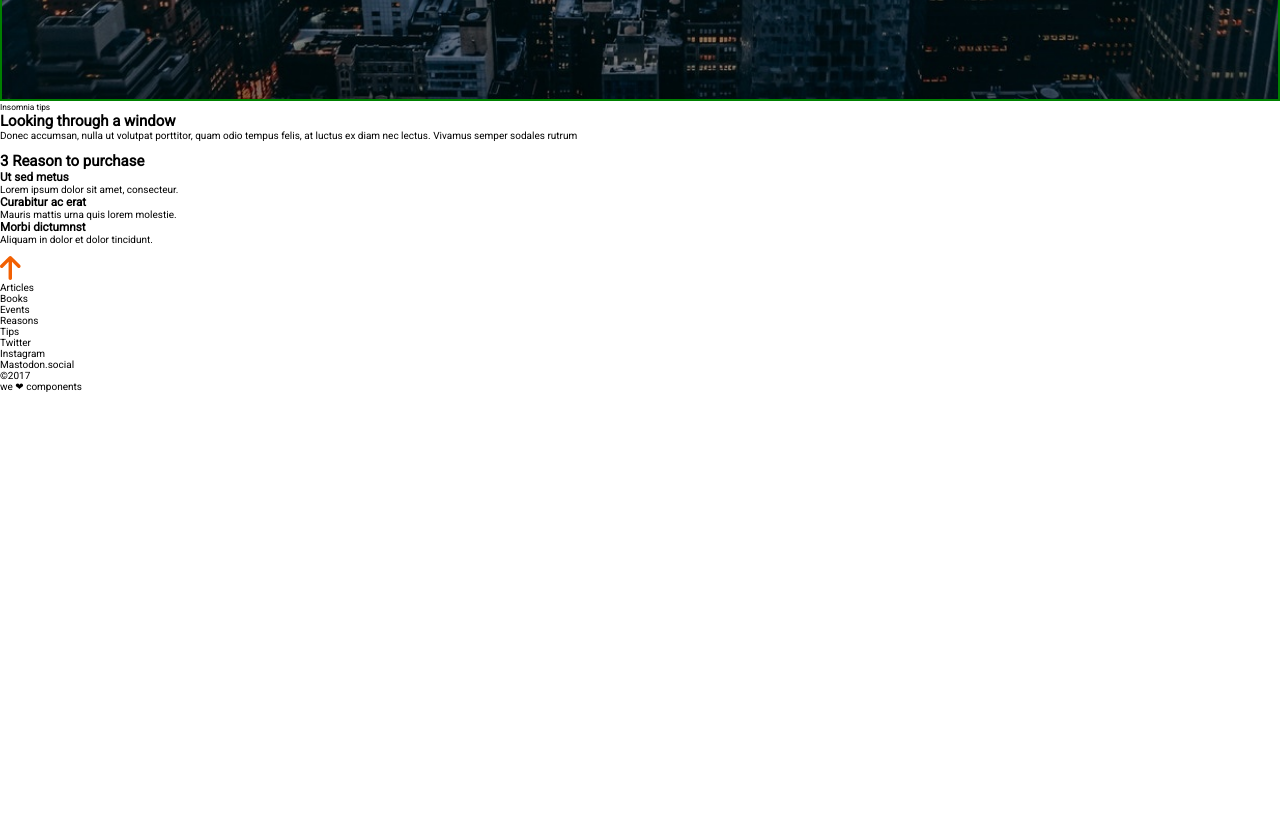
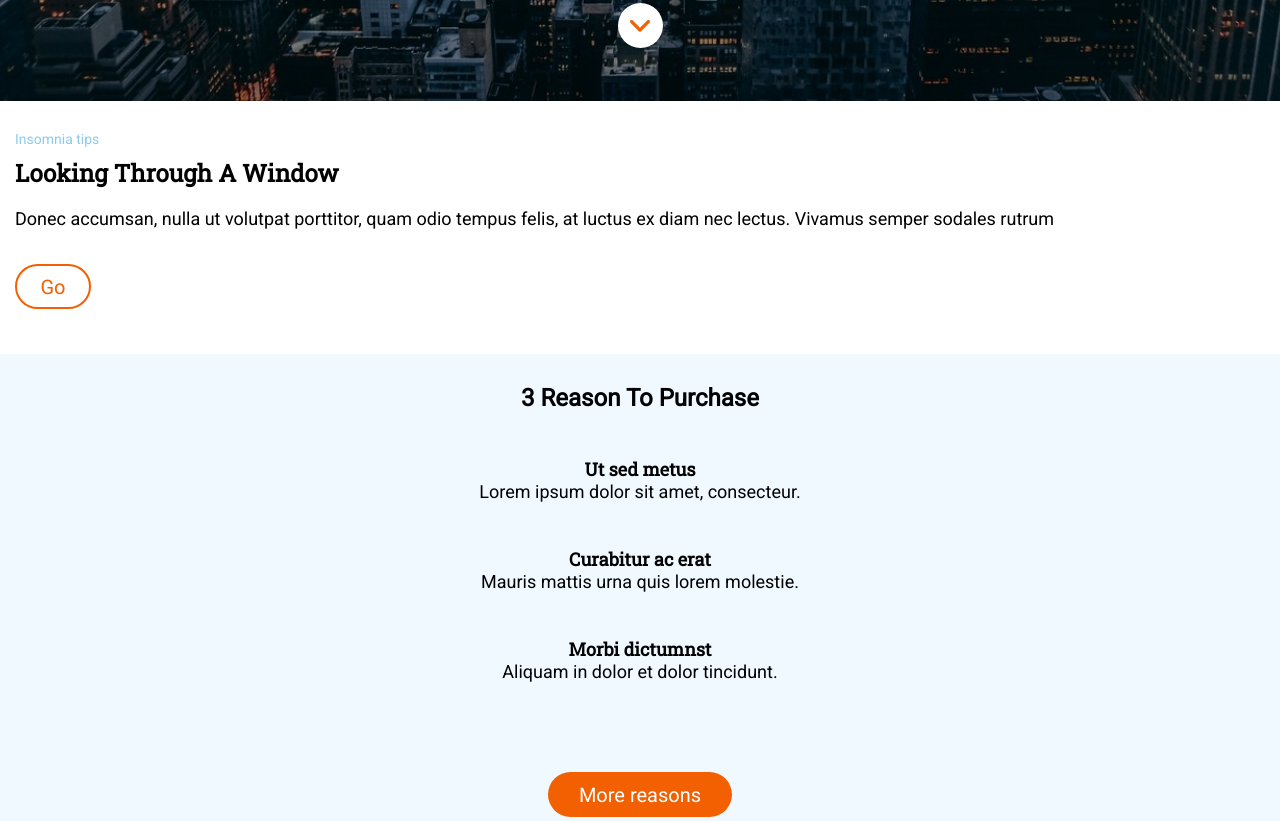
Before and after one commit to Adalab/evaluacion-final-modulo-1-YolandaVergara, a website: page docs/index.html in a window 1280 px wide. Shown: the part 699-1520 px from the top of the page. Before the commit the page ends 1091 px from the top, so only its background shows below. Drawn offline with Linux system fonts and the light colour scheme; files whose address does not match are found by name.

Commit message:
update branches

```diff
--- a/docs/index.html
+++ b/docs/index.html
@@ -6,7 +6,7 @@
         <meta name="viewport" content="width=device-width, initial-scale=1.0"
         />
         <meta http-equiv="X-UA-Compatible" content="ie=edge" />
-        <link href="https://fonts.googleapis.com/css?family=Roboto&display=swap"
+        <link href="https://fonts.googleapis.com/css?family=Roboto|Roboto+Slab&display=swap"
         rel="stylesheet">
         <link rel="stylesheet" href="./assets/css/main.css" />
         <title>Anonymous Proxy</title>
@@ -19,31 +19,40 @@
             class="header__text">
                  <h1 class="header__text__h1">Anonymous Proxy</h1>
 
-                <p class="header__text__p">In hac habitasse platea dictumst.</p> <a href="#" class="header__text__link"><img src=".assets/images/ico-scroll.down.svg" alt="Enlace al pie de pagina"
-        title="Enlace al pie de página"></a>
+                <p class="header__text__p">In hac habitasse platea dictumst.</p> <a href="#" class="header__text__link"><img src="./assets/images/ico-scroll-down.svg" alt="Enlace al pie de pagina"
+        title="Enlace al pie de página" class="header__text__link--image"></a>
 
                 </div>
         </header>
-        <main> <small>Insomnia tips</small>
+        <main class="main"> <small class="main__small">Insomnia tips</small>
 
-             <h2>Looking through a window</h2>
+             <h2 class="main__h2">Looking through a window</h2>
 
-            <p>Donec accumsan, nulla ut volutpat porttitor, quam odio tempus felis, at
-                luctus ex diam nec lectus. Vivamus semper sodales rutrum</p> <a href="#">Go</a>
+            <p class="main__p">Donec accumsan, nulla ut volutpat porttitor, quam odio tempus felis, at
+                luctus ex diam nec lectus. Vivamus semper sodales rutrum</p> <a href="#"
+            class="main__button">Go</a>
 
         </main>
-        <section>
-             <h2>3 Reason to purchase</h2>
+        <section class="section">
+             <h2 class="section__h2">3 Reason to purchase</h2>
 
-             <h3>Ut sed metus</h3>
+            <div class="section__grid">
+                <div class="section__reasons">
+                     <h3 class="section__reasons__h3">Ut sed metus</h3>
 
-            <p>Lorem ipsum dolor sit amet, consecteur.</p>
-             <h3>Curabitur ac erat</h3>
+                    <p class="section__reasons__p">Lorem ipsum dolor sit amet, consecteur.</p>
+                </div>
+                <div class="section__reasons">
+                     <h3 class="section__reasons__h3">Curabitur ac erat</h3>
 
-            <p>Mauris mattis urna quis lorem molestie.</p>
-             <h3>Morbi dictumnst</h3>
+                    <p class="section__reasons__p">Mauris mattis urna quis lorem molestie.</p>
+                </div>
+                <div class="section__reasons">
+                     <h3 class="section__reasons__h3">Morbi dictumnst</h3>
 
-            <p>Aliquam in dolor et dolor tincidunt.</p> <a href="#">More reasons</a>
+                    <p class="section__reasons__p">Aliquam in dolor et dolor tincidunt.</p>
+                </div>
+            </div> <a href="#" class="section__button"><span class="section__button--text">More reasons</span></a>
 
         </section>
         <footer> <a href=""><img src=".assets/images/ico-arrow.svg" alt="Enlace a la cabecera" title="Inicio"></a>
```
Also changed, not shown: docs/assets/css/main.css (+1 -1 lines).
